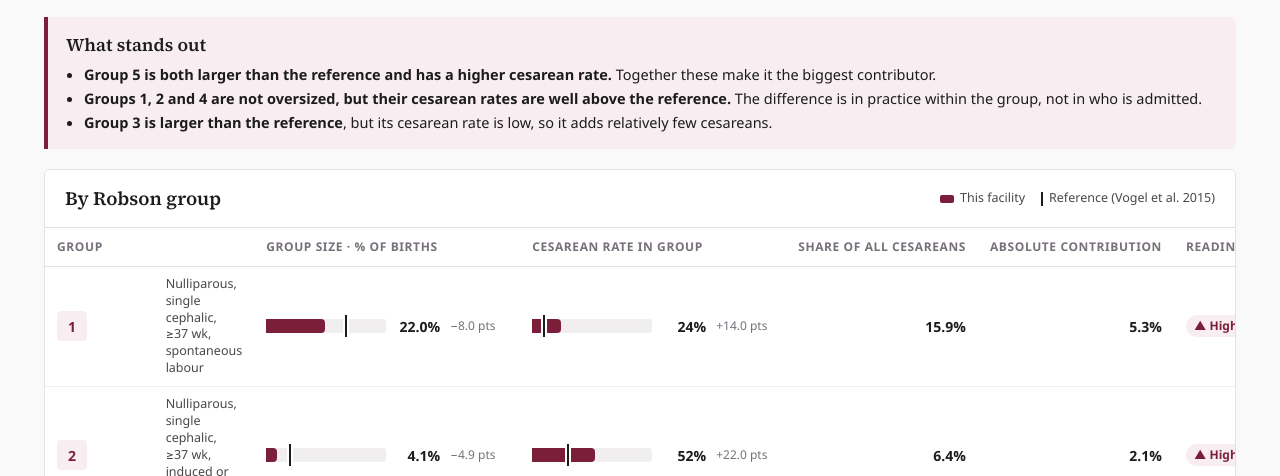
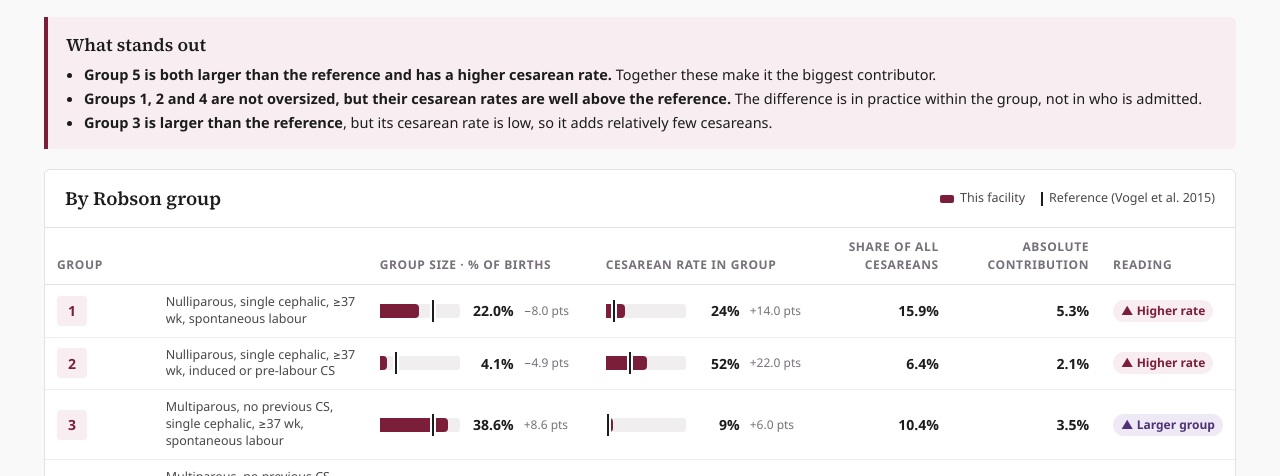
Before and after one commit to icyeza/robby, a plain HTML site: page ui-mockups/audit-report.html in a window 1280 px wide. Shown: the part 468-944 px from the top of the page. Drawn offline with Linux system fonts and the light colour scheme.

Commit message:
fix: layout issues found in the mockup walk-through

```diff
--- a/ui-mockups/assets/styles.css
+++ b/ui-mockups/assets/styles.css
@@ -217,9 +217,10 @@ tr.unc td{background:#fbfafa;border-top:2px solid var(--line)}
 tr.replaced td{color:var(--ink-3)}
 .gnum{display:inline-grid;place-items:center;min-width:30px;height:30px;padding:0 6px;border-radius:4px;background:var(--brand-tint);color:var(--brand);font-weight:700}
 tr.unc .gnum{background:#eee;color:var(--ink-2);font-size:12px}
-.gdef{font-size:12.5px;color:var(--ink-2);max-width:220px;line-height:1.35}
+table.wide th{white-space:normal;vertical-align:bottom}
+.gdef{font-size:12.5px;color:var(--ink-2);min-width:200px;max-width:240px;line-height:1.35}
 .cell{display:flex;align-items:center;gap:10px}
-.bar{position:relative;flex:1;height:14px;background:var(--track);border-radius:3px;min-width:120px}
+.bar{position:relative;flex:1;height:14px;background:var(--track);border-radius:3px;min-width:80px}
 .bar .fill{position:absolute;left:0;top:0;bottom:0;background:var(--brand);border-radius:0 4px 4px 0}
 .bar .fill.alt{background:var(--fig)}
 .bar .ref{position:absolute;top:-4px;bottom:-4px;width:2px;background:var(--ink);box-shadow:0 0 0 2px #fff}
```
